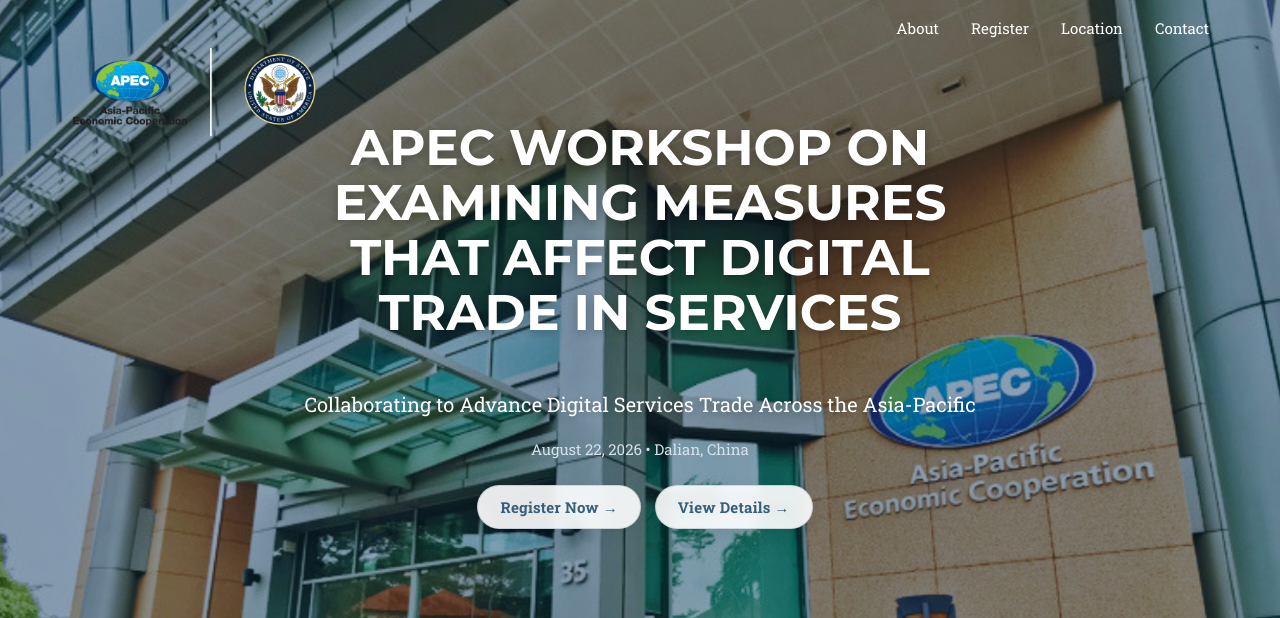
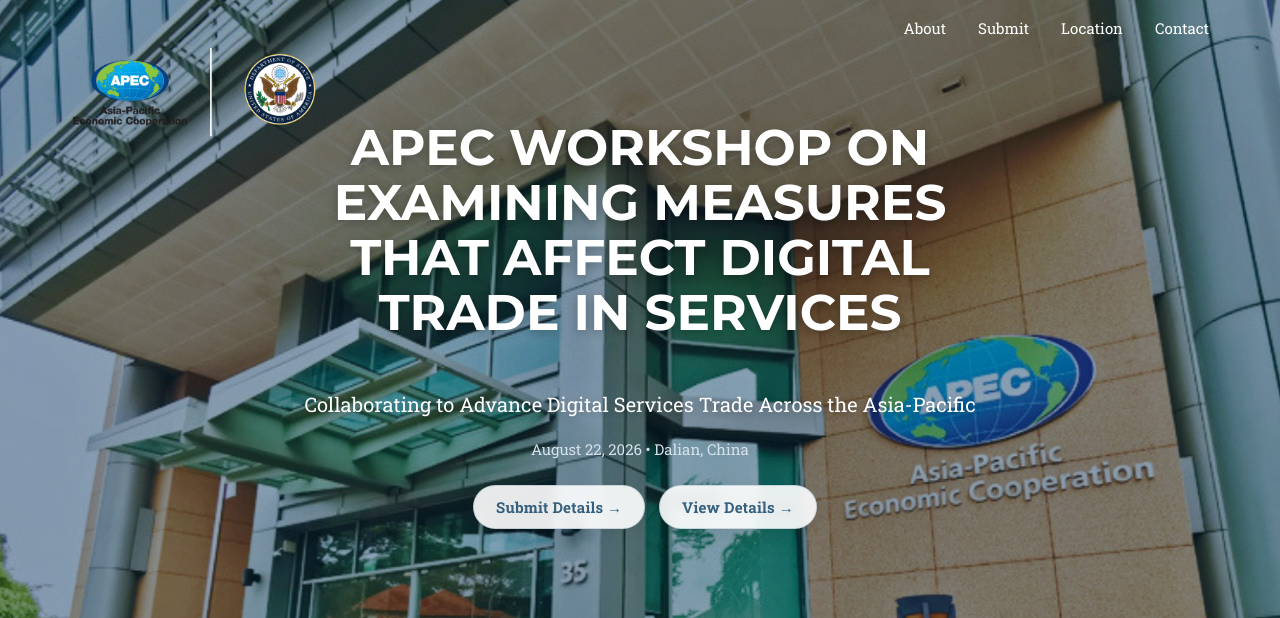
Before and after one commit to usapecrise/digital-services-in-trade-workshop, a Jekyll site: the page built from index.html, in a window 1280 px wide and 900 px high. Shown: the top 618 px of the window. Built offline with Jekyll 4.4.1, drawn with Linux system fonts in a browser that asks for light colours; nearby versions of some CDN libraries; some web fonts are replaced; library files that are not in the unit come from our copies.

Commit message:
Update header-home.html

```diff
--- a/_includes/2017_data/header-home.html
+++ b/_includes/2017_data/header-home.html
@@ -26,7 +26,7 @@
       <div class="collapse navbar-collapse" id="bs-example-navbar-collapse-1">
         <ul class="nav navbar-nav navbar-right">
           <li><a class="page-scroll" href="#intro">About</a></li>
-          <li><a class="page-scroll" href="#register">Register</a></li>
+          <li><a class="page-scroll" href="#register">Submit</a></li>
           <li><a class="page-scroll" href="#location">Location</a></li>
           <li><a class="page-scroll" href="#contact">Contact</a></li>
         </ul>
@@ -72,7 +72,7 @@
       </div>
 
       <a href="#register" class="page-scroll btn btn-secondary" style="margin-left:10px;">
-        Register Now →
+        Submit Details →
       </a>
 
       <a href="#intro" class="page-scroll btn btn-secondary" style="margin-left:10px;">
```
